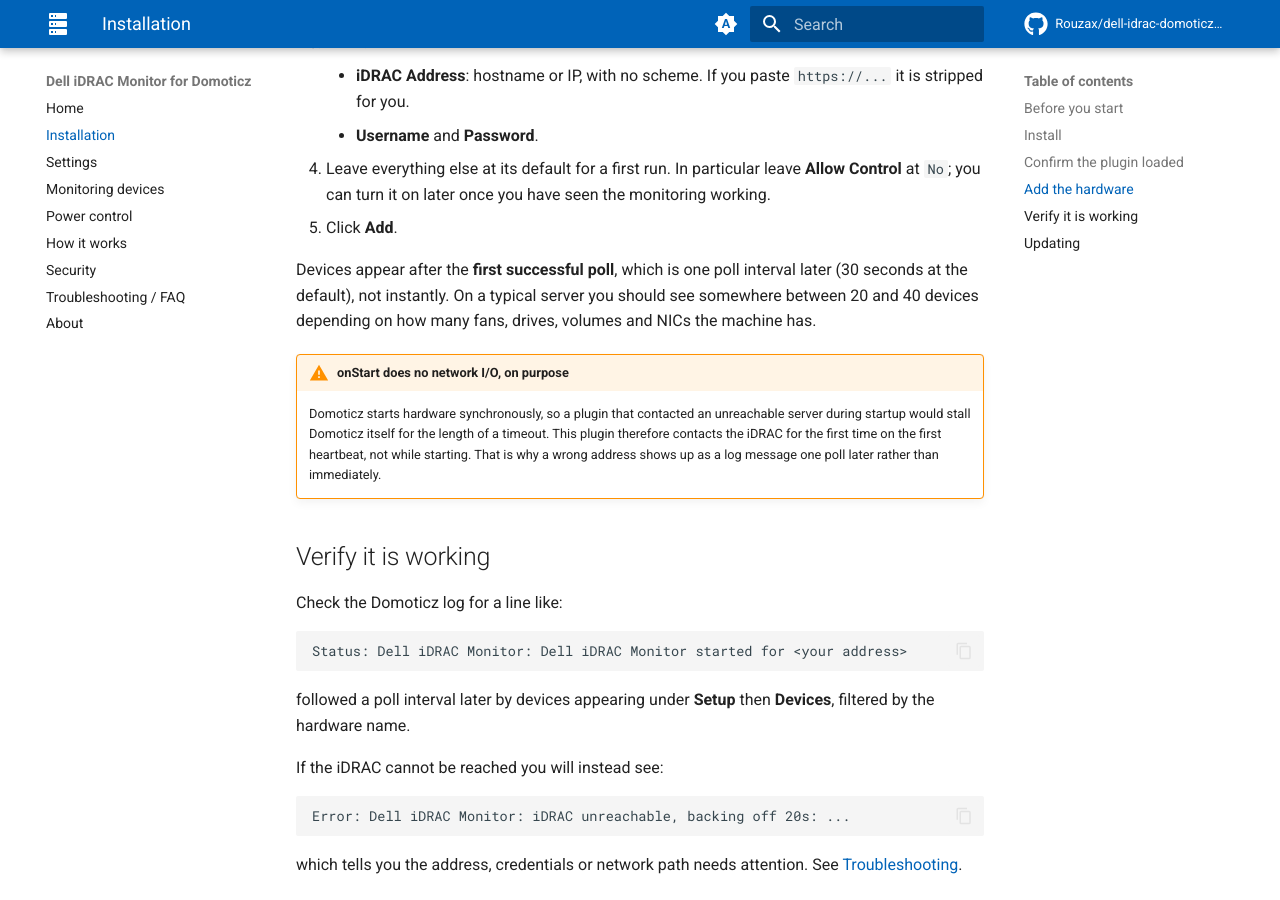
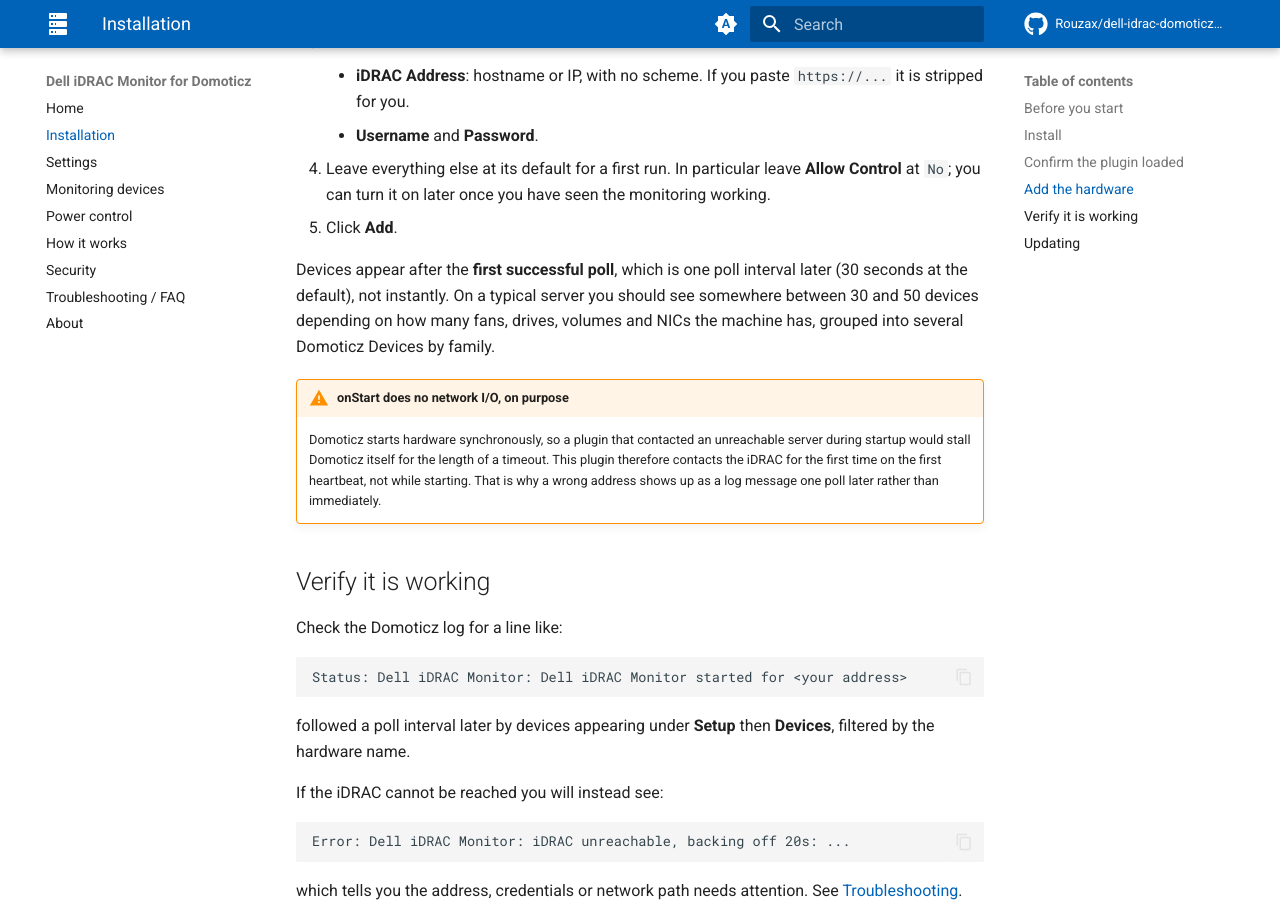
Before and after one commit to Rouzax/dell-idrac-domoticz-plugin, an MkDocs documentation site: the page built from docs/install.md, in a window 1280 px wide and 900 px high, scrolled down 1352 px. Built offline with MkDocs 1.6.1 and Material for MkDocs 9.7.7, drawn with Linux system fonts in a browser that asks for light colours; comment, search, counter and statistics services are not loaded.

Commit message:
docs: bring the device layout in line with the multi-Device refactor
The refactor split one Domoticz Device into seven, one per family, but only
internals.md said so. The device list, the README and the installation page
still described a single Device and an older device count.

Each now points at the layout and states the consequence that matters to
anyone scripting against it: a unit number is unique only within its Device,
so anything acting on one has to match the Device as well as the number.

```diff
--- a/docs/install.md
+++ b/docs/install.md
@@ -80,8 +80,9 @@
 5. Click **Add**.
 
 Devices appear after the **first successful poll**, which is one poll interval later (30 seconds
-at the default), not instantly. On a typical server you should see somewhere between 20 and 40
-devices depending on how many fans, drives, volumes and NICs the machine has.
+at the default), not instantly. On a typical server you should see somewhere between 30 and 50
+devices depending on how many fans, drives, volumes and NICs the machine has, grouped into
+several Domoticz Devices by family.
 
 !!! warning "onStart does no network I/O, on purpose"
     Domoticz starts hardware synchronously, so a plugin that contacted an unreachable server
```
Also changed, not shown: README.md (+4 -0 lines), docs/devices.md (+4 -0 lines).
